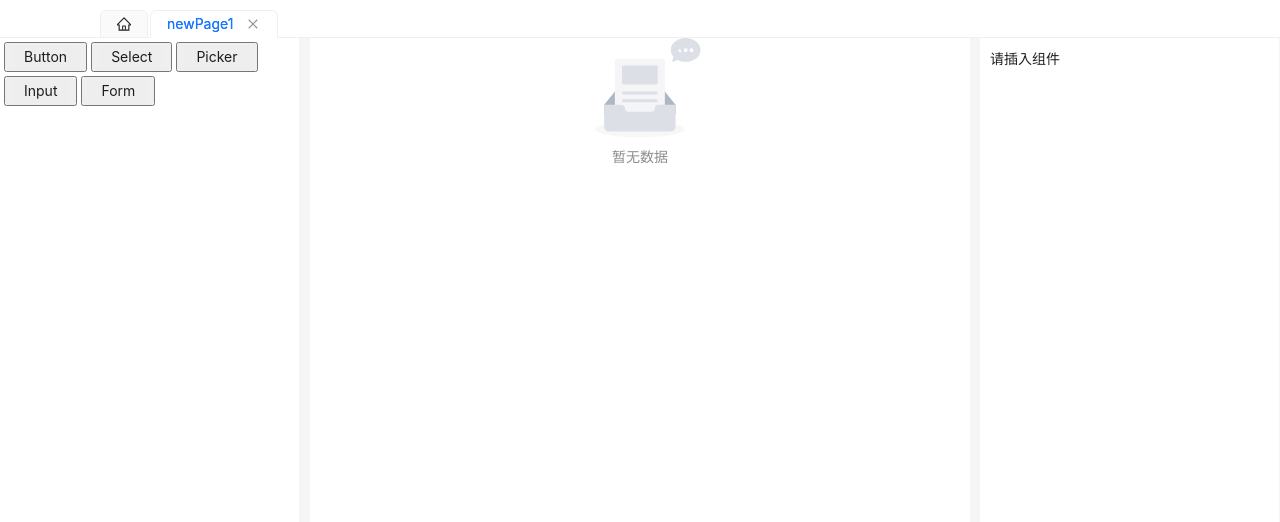
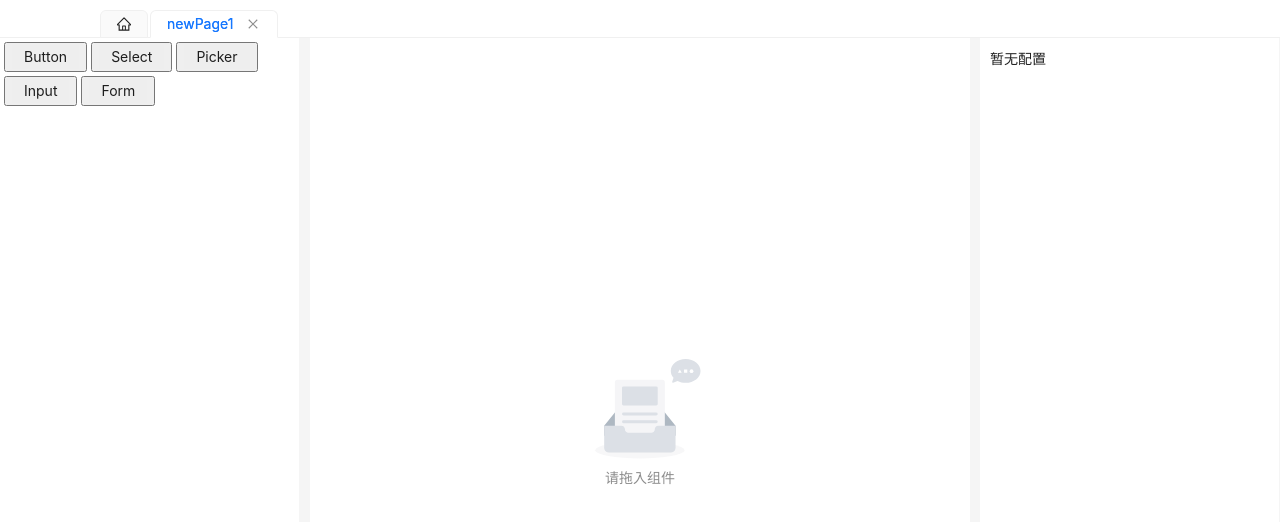
Before and after one commit to ZhahaSy/tauri-app, a React (Vite) app: page /iHome in a window 1280 px wide. Both pictures are taken after a click on the button "新建". Shown: the top 522 px of the page. Built offline with nearby package versions, Linux system fonts and the light colour scheme.

Commit message:
feat: 删除多余console&修改组件命名&预览页空态提示

```diff
--- a/src/components/FormRender/index.tsx
+++ b/src/components/FormRender/index.tsx
@@ -5,11 +5,13 @@ import FormItemRender from "./FormItemRender";
 interface FormRenderProps extends FormProps {
   attrs?: CompAttr[];
   onChange: (values: any) => void;
+  emptyText?: string;
 }
 
 const FormRender: React.FC<FormRenderProps> = ({
   attrs = [],
   onChange,
+  emptyText,
   ...resetProps
 }) => {
   let initVal: any = {};
@@ -24,7 +26,7 @@ const FormRender: React.FC<FormRenderProps> = ({
     >
       {attrs.length ? attrs.map((item) => {
         return <FormItemRender key={item.name} attr={item} />;
-      }) : <div>请插入组件</div>}
+      }) : <div>{emptyText || '请增加组件'}</div>}
     </Form>
   );
 };
--- a/src/components/OutlinePane/toolbar.tsx
+++ b/src/components/OutlinePane/toolbar.tsx
@@ -12,8 +12,6 @@ const Toolbar: FC<ToolbarProps> = ({ treeInstance }) => {
   const { activeComp, clearStore, setActiveComp } = useEditorStore(
     (state) => state
   );
-  console.log(activeComp);
-
   const onDelete = () => {
     if (activeComp && treeInstance) {
       treeInstance?.removeNodeByUniqueId(activeComp.id);
--- a/src/layouts/BasicLayout.tsx
+++ b/src/layouts/BasicLayout.tsx
@@ -1,6 +1,6 @@
 import React from 'react';
 
-import CustomTitleBar from '../components/custom-title-bar'
+import CustomTitleBar from '../components/TitleBar'
 
 import { Outlet } from 'react-router-dom';
 
--- a/src/pages/Editor/components/Configurator/index.tsx
+++ b/src/pages/Editor/components/Configurator/index.tsx
@@ -15,7 +15,7 @@ const Configurator: React.FC<ConfiguratorProps> =  ({updateSchemaProps}) => {
     }
 
     return <div style={{padding: '10px'}}>
-        <FormRender form={form} attrs={activeComp?.attrs || []} onChange={handleChange} />
+        <FormRender emptyText="暂无配置" form={form} attrs={activeComp?.attrs || []} onChange={handleChange} />
     </div>
 }
 
--- a/src/pages/Editor/components/PreviewContainer.module.less
+++ b/src/pages/Editor/components/PreviewContainer.module.less
@@ -23,5 +23,6 @@
 .empty {
     display: flex;
     justify-content: center;
-    align-self: center;
+    align-items: center;
+    height: 100%;
 }
--- a/src/pages/Editor/components/PreviewContainer.tsx
+++ b/src/pages/Editor/components/PreviewContainer.tsx
@@ -22,7 +22,7 @@ const PreviewContainer: React.FC<PreviewContainerProps> = (props) => {
         height: 'calc(100vh - 28px)',
         position:'relative'
     }}>
-            {child ? <div className={Styles.previewer}>{child}</div> : <div className={Styles.empty}><Empty/></div>}
+            {child ? <div className={Styles.previewer}>{child}</div> : <div className={Styles.empty}><Empty description='请拖入组件'/></div>}
             <OutlinePane treeInstance={treeInstance}/>
     </Droppable>
 
```
Also changed, not shown: src/components/TitleBar/index.module.less (renamed from src/components/custom-title-bar/index.module.less), src/components/TitleBar/index.tsx (renamed from src/components/custom-title-bar/index.tsx).
